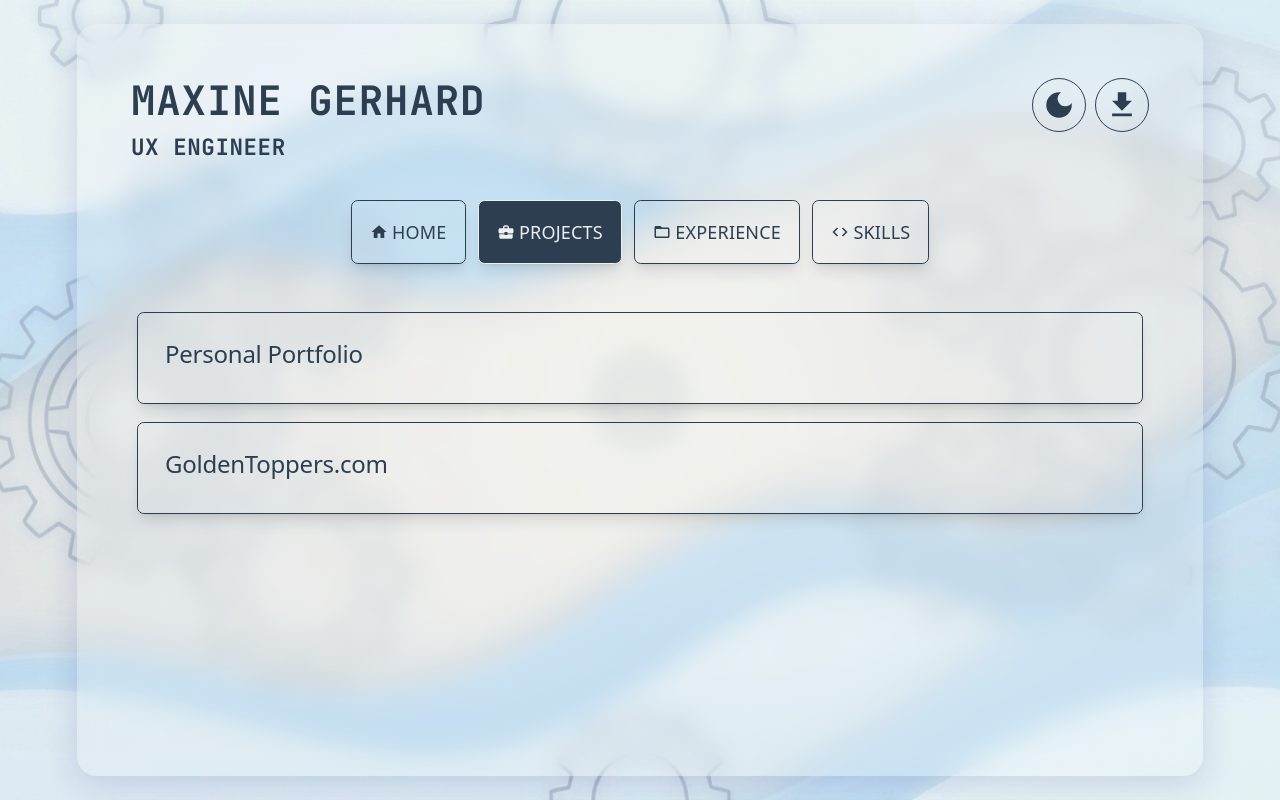
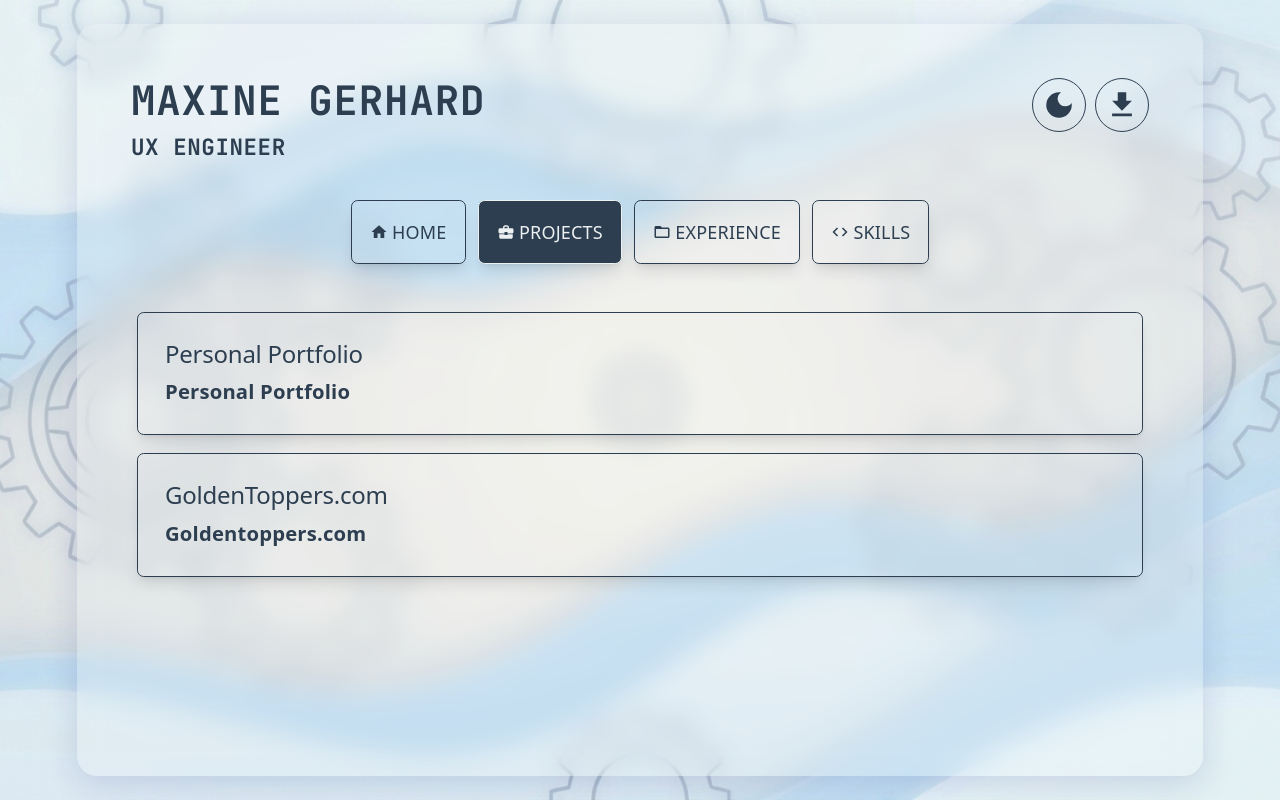
Before and after one commit to mgerhard-portfolio/portfolio, a React (Vite) app: page /projects in a window 1280 px wide. Built offline with nearby package versions, Linux system fonts and the light colour scheme; a web font is replaced by a local one.

Commit message:
fixing build error

```diff
--- a/src/pages/ProjectsPage.tsx
+++ b/src/pages/ProjectsPage.tsx
@@ -4,8 +4,8 @@ function ProjectsPage() {
   return (
     <section className="page flex flex-col">
       <div className="flex flex-col gap-4 px-8 ">
-        <TextBox heading="Personal Portfolio" text="Personal Portfolio" />
-        <TextBox heading="GoldenToppers.com" text="Goldentoppers.com" />
+        <TextBox heading="Personal Portfolio" subtitle="Personal Portfolio" />
+        <TextBox heading="GoldenToppers.com" subtitle="Goldentoppers.com" />
       </div>
     </section>
   );
```
